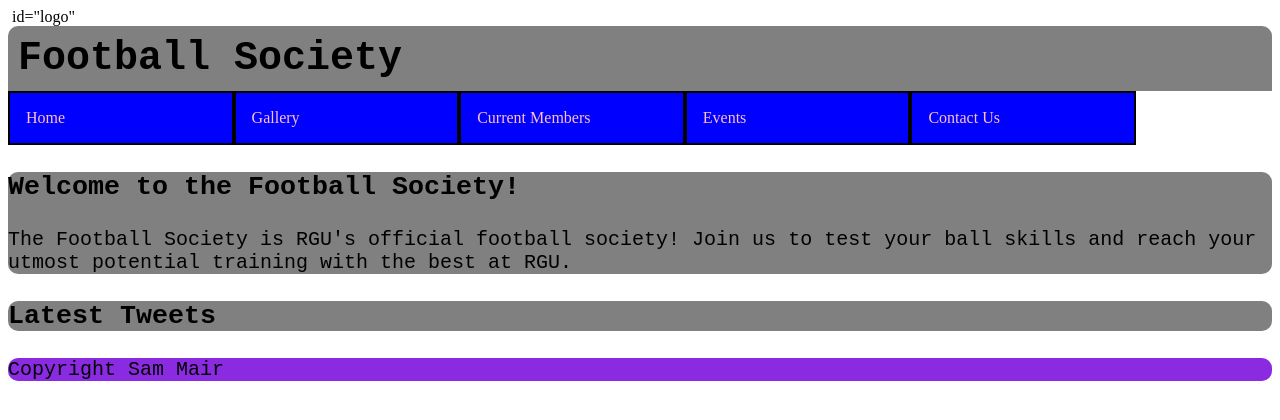
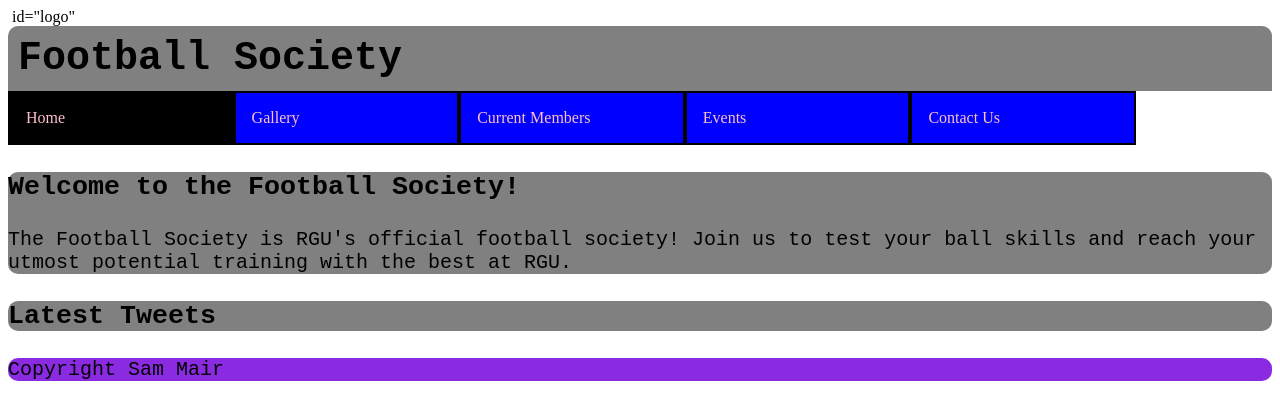
Before and after one commit to samuel-mair/Website-Coursework, a plain HTML site: page coursework/index.html in a window 1280 px wide. In both pictures the pointer is over the item "Home". Drawn offline with Linux system fonts and the light colour scheme.

Commit message:
Add files via upload

```diff
--- a/coursework/css/main.css
+++ b/coursework/css/main.css
@@ -55,7 +55,7 @@
 
 }
 
-nav li hover{
+nav li:hover{
     background-color: black;
 
 }
```
